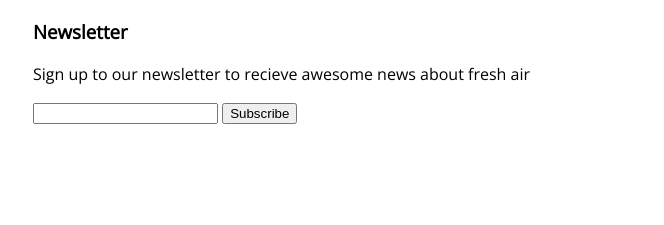
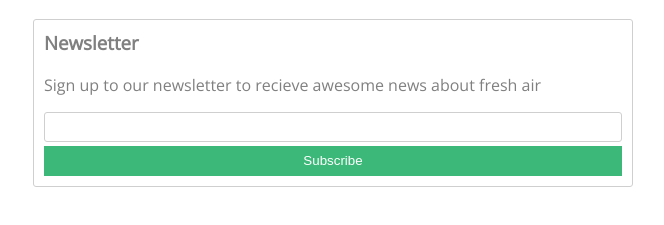
Before and after one commit to GavalaN/gyakorlas, a plain HTML site: page index.html in a window 1280 px wide. Shown: the part 67-292 px from the top of the page, without its empty margins (307-971 px from the left). Drawn offline with nearby package versions, Linux system fonts and the light colour scheme.

Commit message:
Add files via upload

```diff
--- a/style.css
+++ b/style.css
@@ -4,4 +4,33 @@
     margin-right: auto;
     font-family: 'Open Sans', sans-serif;
 }
-.newsletter
+
+.newsletter{
+    color:gray;
+    border:solid thin #cfcfcf;
+    padding:10px;
+    border-radius:3px;
+}
+
+.newsletter button{
+    background-color: #3cb878;
+    color:white;
+    border:none;
+    display:block;
+    width:100%;
+    height: 30px;
+}
+
+.newsletter input{
+    display:block;
+    width:100%;
+    height: 30px;
+    border: solid 1px #cfcfcf;
+    border-radius: 3px;
+    margin-bottom: 4px;
+    box-sizing: border-box;
+}
+
+.newsletter h3{
+    margin-top:0;
+}
```
